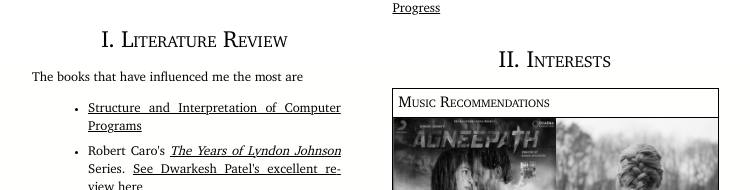
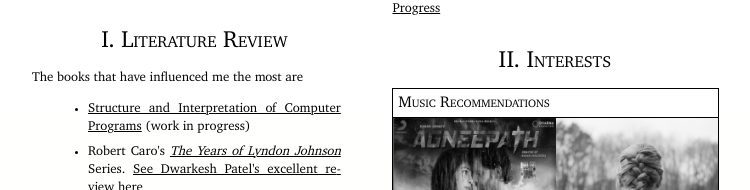
Before and after one commit to pradyuprasad/old-website, a plain HTML site: page index.html in a window 1280 px wide. Shown: the part 922-1112 px from the top of the page, without its empty margins (264-1014 px from the left). Drawn offline with Linux system fonts and the light colour scheme.

Commit message:
minor change

```diff
--- a/index.html
+++ b/index.html
@@ -503,7 +503,7 @@
           <p>
             The books that have influenced me the most are
             <ul>
-              <li> <a href="https://en.wikipedia.org/wiki/Structure_and_Interpretation_of_Computer_Programs" target="_blank" >Structure and Interpretation of Computer Programs</a></li>
+              <li> <a href="https://en.wikipedia.org/wiki/Structure_and_Interpretation_of_Computer_Programs" target="_blank" >Structure and Interpretation of Computer Programs</a> (work in progress)</li>
               <li>Robert Caro's <i> <a href="https://en.wikipedia.org/wiki/The_Years_of_Lyndon_Johnson" target="_blank" >The Years of Lyndon Johnson </a></i>Series. <a href="https://www.dwarkeshpatel.com/p/lyndon-johnson">See Dwarkesh Patel's excellent review here </a> </li>
               <li><a href="https://www.amazon.com/Deng-Xiaoping-Transformation-China-Vogel/dp/0674725867" target="_blank" >Deng Xiaoping and the Transformation of China</a></li>
               <li><a href="https://en.wikipedia.org/wiki/A_Fine_Balance">A Fine Balance</a></li>
```
